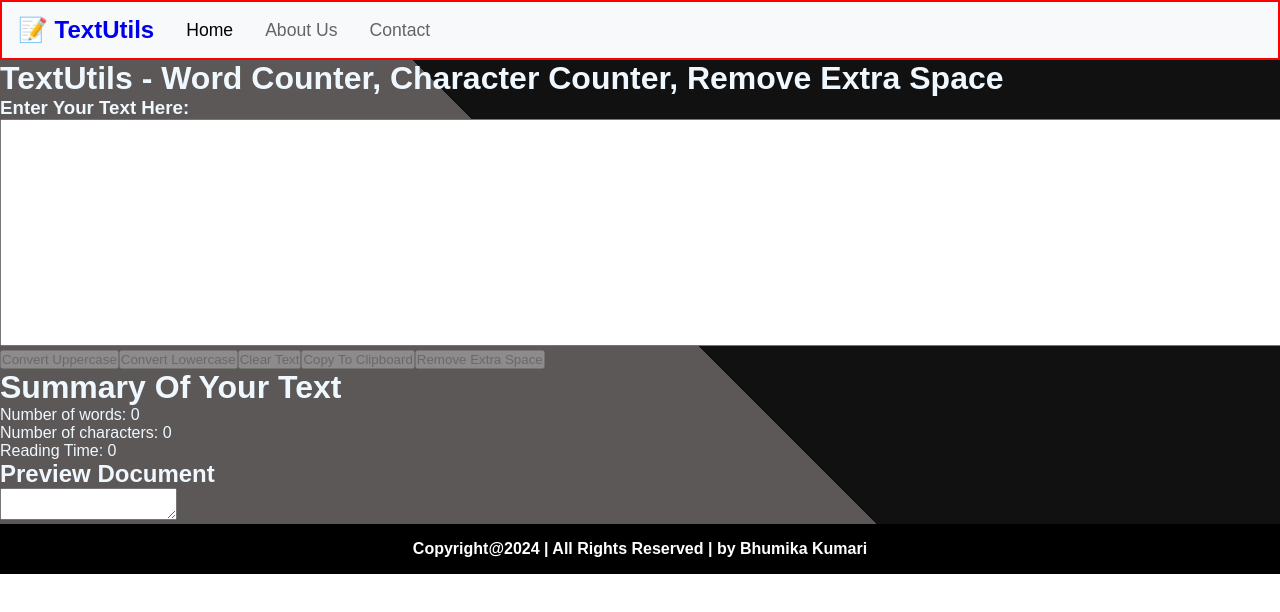
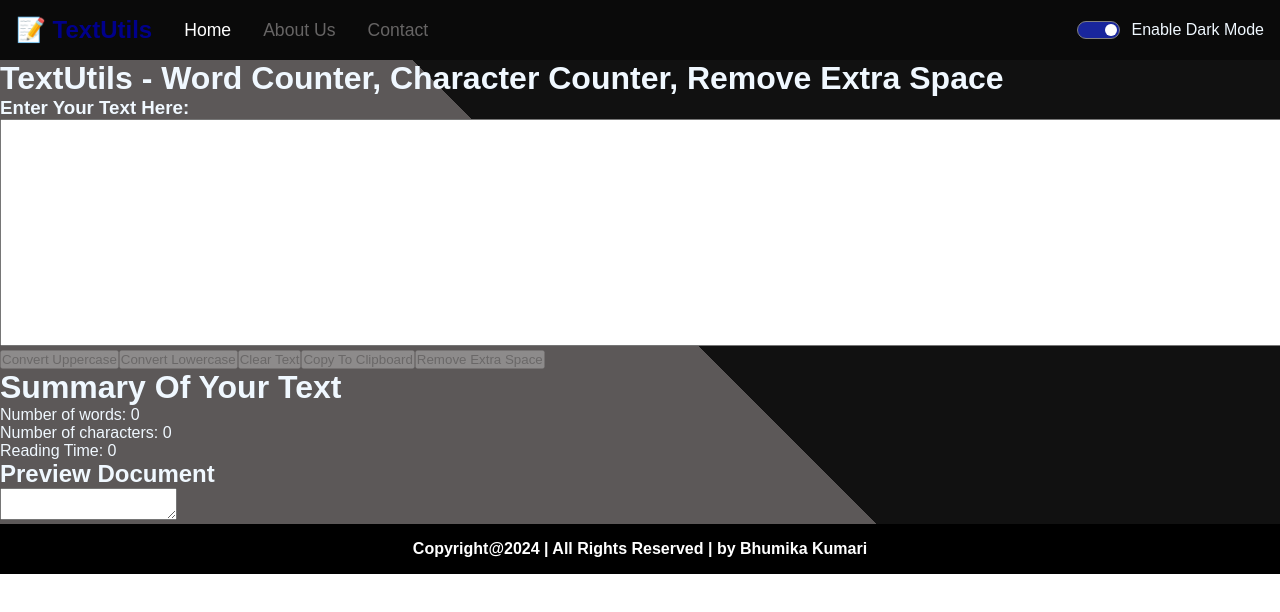
Before and after one commit to Bhumikakri/Day13-TextUtile, a React (Create React App) app: page / in a window 1280 px wide. Shown: the top 612 px of the page. Built offline with nearby package versions, Linux system fonts and the light colour scheme.

Commit message:
About section is left

```diff
--- a/src/component/Header/Header.js
+++ b/src/component/Header/Header.js
@@ -1,23 +1,32 @@
 import React from 'react';
 import './header.css';
+import { useDarkMode } from '../DarkModeContext';
 import { Link } from 'react-router-dom';
 
-const Header=()=>{
-    return(
-        <div className="Header">
+const Header = () => {
+    const { darkMode, toggleDarkMode } = useDarkMode();
+
+    const changeMode = () => {
+        toggleDarkMode();
+    }
+
+    return (
+        <div className={darkMode ? 'Header' : 'TogleHeader'}>
             <nav className="leftNavbar">
-                <h1><Link to="/" style={{textDecoration:"none"}} >📝 TextUtils</Link></h1>
+                <h1><Link to="/" style={{ textDecoration: "none", color: "darkblue" }} >📝 TextUtils</Link></h1>
                 <ul>
-                    <li><Link to="/" style={{textDecoration:"none", color:"black"}}>Home</Link></li>
-                    <li><Link to="/About" style={{textDecoration:"none"}}>About Us</Link></li>
-                    <li><Link to="/Contact" style={{textDecoration:"none"}}>Contact</Link></li>
+                    <li><Link to="/" style={darkMode ? { textDecoration: "none", color: "black" } : { textDecoration: "none", color: "white" }}>Home</Link></li>
+                    <li><Link to="/About" style={{ textDecoration: "none" }}>About Us</Link></li>
+                    <li><Link to="/Contact" style={{ textDecoration: "none" }}>Contact</Link></li>
                 </ul>
             </nav>
             <nav className="rightNavbar">
-
+                <div className={darkMode ? 'toggle-Light' : 'toggle-dark'}>
+                    <div className={darkMode ? 'Toglebtns' : 'Toglebtn'} onClick={changeMode}></div>
+                </div>
+                <p>Enable {darkMode ? 'Light' : 'Dark'} Mode</p>
             </nav>
         </div>
-
     );
 }
 
--- a/src/component/Header/header.css
+++ b/src/component/Header/header.css
@@ -2,10 +2,21 @@
     width: 100%;
     height: 60px;
     display: flex;
+    justify-content: space-between;
     padding-left: 1rem;
     padding-right: 1rem;
     background-color: rgba(248,249,250)!important;
-    border: 2px solid red;
+    /* border: 2px solid red; */
+}
+.TogleHeader{
+    width: 100%;
+    height: 60px;
+    display: flex;
+    justify-content: space-between;
+    padding-left: 1rem;
+    padding-right: 1rem;
+    color: aliceblue;
+    background-color: rgb(10, 10, 10)!important;
 }
 .leftNavbar{
     display: flex;
@@ -23,3 +34,50 @@
     text-decoration:"none";
     color: rgb(102, 100, 100);
 }
+.rightNavbar{
+    display: flex;
+    align-items: center;
+    gap: 0.7rem;
+    /* border: 2px solid blue; */
+}
+.toggle-Light{
+    /* padding: 1rem; */
+    height: 30%;
+    border-radius: 30px;
+    width: 2.7rem;
+    position: relative;
+    border: 1px solid gray;
+    background-color: rgb(255, 255, 255);
+}
+.toggle-dark{
+    /* padding: 1rem; */
+    height: 30%;
+    border-radius: 30px;
+    width: 2.7rem;
+    position: relative;
+    border: 1px solid gray;
+    background-color: rgb(25, 38, 156);
+}
+.toggle:focus{
+    box-shadow: 1px 1px 3px cyan;
+}
+.toggle-Light .Toglebtns{
+    width: 30%;
+    height: 80%;
+    border-radius: 50%;
+    position: absolute;
+    top: 1.7px;
+    left: 2px;
+    cursor: pointer;
+    background-color: rgb(175, 175, 175);
+}
+.toggle-dark .Toglebtn{
+    width: 30%;
+    height: 80%;
+    border-radius: 50%;
+    position: absolute;
+    top: 1.7px;
+    left: 27px;
+    cursor: pointer;
+    background-color: rgb(255, 255, 255);
+}
```
